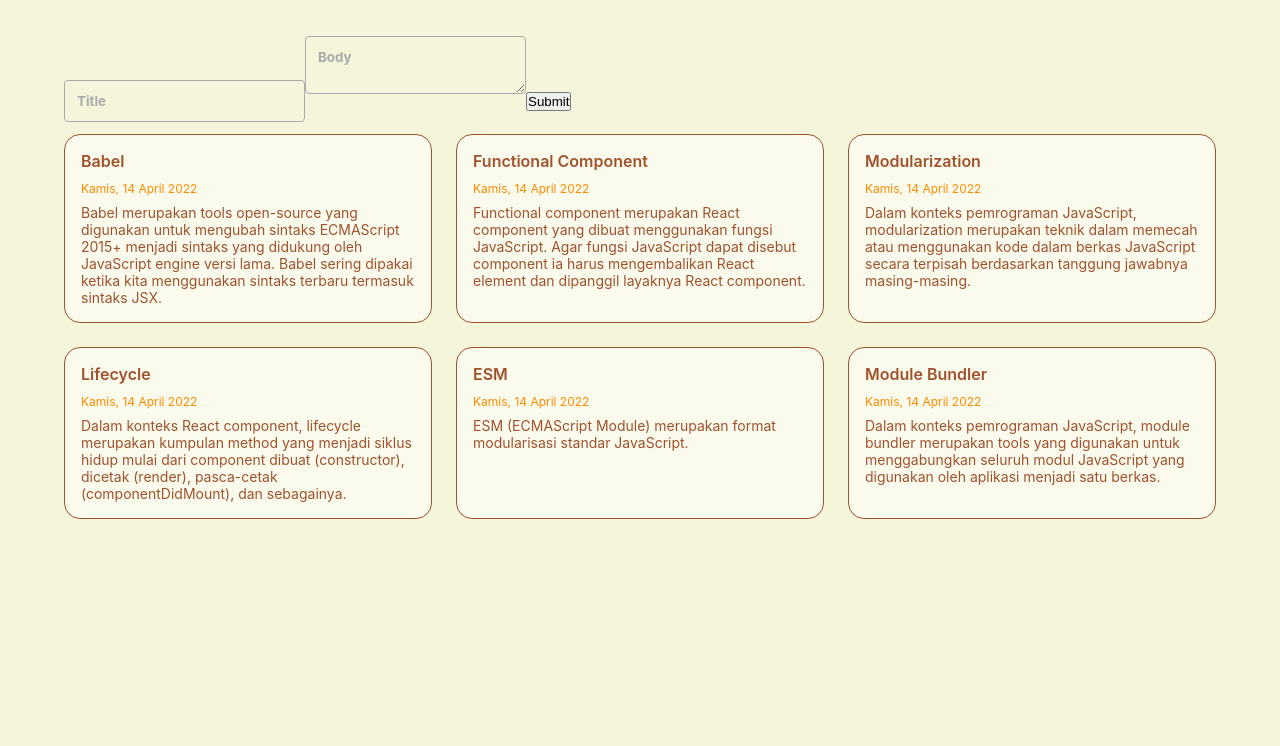
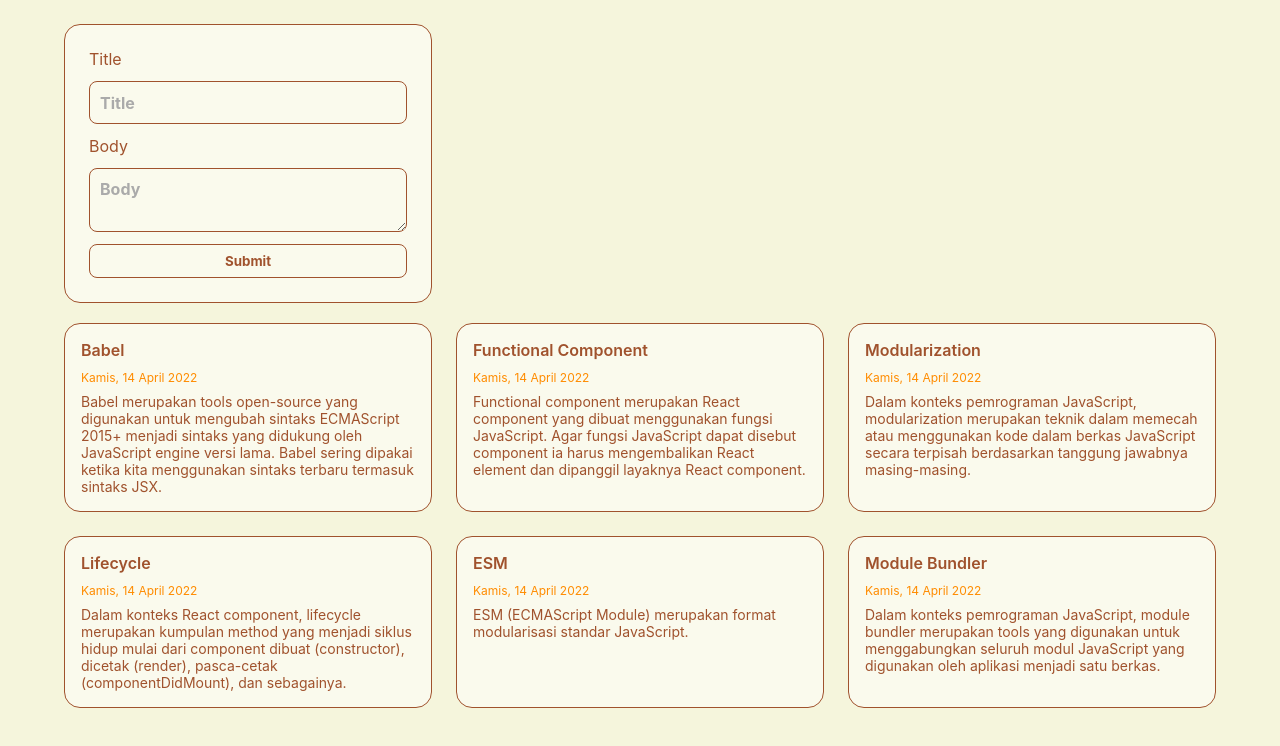
Before and after one commit to irwanphan/dicoding-personal-notes, a React (Vite) app: page / in a window 1280 px wide. Shown: the top 746 px of the page. Built offline with nearby package versions, Linux system fonts and the light colour scheme.

Commit message:
added form

```diff
--- a/src/components/FormCreateNote/index.jsx
+++ b/src/components/FormCreateNote/index.jsx
@@ -4,8 +4,12 @@ const FormCreateNote = () => {
     return (
         <div className="form-create-note">
             <form>
-                <input type="text" placeholder="Title" />
-                <textarea placeholder="Body" />
+                <label htmlFor="title">Title</label>
+                <input id="title" type="text" placeholder="Title" />
+
+                <label htmlFor="body">Body</label>
+                <textarea id="body" placeholder="Body" />
+
                 <button type="submit">Submit</button>
             </form>
         </div>
--- a/src/index.jsx
+++ b/src/index.jsx
@@ -4,7 +4,7 @@ import { createRoot } from 'react-dom/client';
 // import style
 import './styles/style.css';
 
-import { getInitialData, showFormattedDate } from './utils';
+import { getInitialData } from './utils';
 import Note from './components/Note';
 import FormCreateNote from './components/FormCreateNote';
 
@@ -23,7 +23,7 @@ const Home = () => {
         if (data) {
             setIsLoading(false);
         }
-        console.log(data);
+        // console.log(data);
     }, [data]);
 
     if (isLoading) return <div>Loading...</div>
@@ -31,6 +31,8 @@ const Home = () => {
     return (
         <div className="container">
             <FormCreateNote />
+
+            <br/>
 
             <div className="notes-container">
                 {
--- a/src/styles/style.css
+++ b/src/styles/style.css
@@ -16,19 +16,62 @@ body {
   padding: 1.5rem;
 }
 
-input, textarea {
-  padding: 12px;
-  margin: 12px 0;
-  font-family: 'Inter', sans-serif;
+.form-create-note {
+  display: grid;
+  grid-template-columns: repeat(3, minmax(20rem, 1fr));
+  gap: 1.5rem;
+}
+.form-create-note form {
+  display: flex;
+  flex-direction: column;
+  align-items: flex-start;
+  justify-content: center;
+  padding: 1.5rem;
+  border: 1px solid sienna;
+  border-radius: 1rem;
+  background-color: rgba(255, 255, 255, 0.5);
+}
+.form-create-note button {
+  display: block;
+  width: 100%;
+  padding: 8px;
   background-color: transparent;
+  font-family: 'Comfortaa', 'Oxygen', 'Inter', sans-serif;
+  color: sienna;
+  border: 1px solid sienna;
+  border-radius: 0.5rem;
+  font-weight: bold;
+  cursor: pointer;
+  transition: all 0.3s ease-in-out;
+}
+.form-create-note button:hover,
+.form-create-note button:focus {
+  background-color: sienna;
   color: white;
-  border: 1px solid #aaa;
-  border-radius: 4px;
+  border-color: sienna;
 }
 
+input, textarea {
+  width: 100%;
+  padding: 0.625rem;
+  margin: 0.75rem 0;
+  font-family: 'Comfortaa', 'Oxygen', 'Inter', 'sans-serif';
+  font-size: 1.125rem;
+  background-color: transparent;
+  color: sienna;
+  border: 1px solid sienna;
+  border-radius: 0.5rem;
+  display: block;
+}
+input:focus, textarea:focus {
+  outline: none;
+  border: 1px solid darkorange;
+}
 input::placeholder, textarea::placeholder {
   color: #aaa;
   font-weight: bold;
+  font-size: 1rem;
+  font-family: 'Comfortaa', 'Oxygen', 'Inter', 'sans-serif';
 }
 
 .note-app__header {
```
